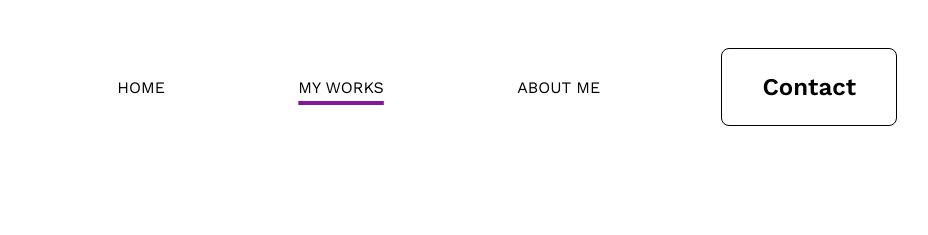
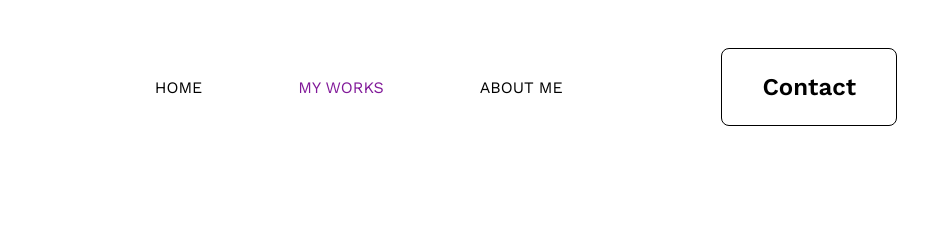
Before and after one commit to nmdcota/mido-website, a plain HTML site: page html/work.html in a window 1280 px wide. Shown: the top 235 px of the page, 255-1183 px from the left. Drawn offline with nearby package versions, Linux system fonts and the light colour scheme.

Commit message:
Add files via upload

```diff
--- a/html/work.html
+++ b/html/work.html
@@ -54,11 +54,11 @@
     <header>
         <a href="../index.html"><img class="web-logo" src="../logo/logo-mido-color.svg" alt="Website logo"></a>
         <nav>
-            <ul class="nav__links">
-                <li><a class="passive-nav" href="../index.html">HOME</a></li>
-                <li><a class="active-nav" href="work.html">MY WORKS</a></li>
-                <li><a class="passive-nav" href="about.html">ABOUT ME</a></li>
-            </ul>
+
+            <a class="passive-nav" href="../index.html">HOME</a>
+            <a class="active-nav" href="work.html">MY WORKS</a>
+            <a class="passive-nav" href="about.html">ABOUT ME</a>
+
         </nav>
         <a class="contact-button-link" href="contact.html"><button class="contact-button">Contact</button></a>
         <img src="../icon/bars-solid.svg" alt="Menu" id="menubutton" class="menu" onclick="toggleMenu()">
--- a/style.css
+++ b/style.css
@@ -45,26 +45,49 @@ header {
     background-color: white;
 }
 
-.nav__links {
-    list-style: none;
+header nav {
+   display: flex;
+   flex-direction: row;
+   justify-content: space-between;
+   gap: 6rem;
 }
 
-.nav__links li {
-    display: inline-block;
-    padding: 0 4rem;
+header nav a {
+    color: black;
+    text-decoration: none;
+    position: relative;
+    font-size: 1rem;
+    font-weight: 400;
 }
 
-.nav__links li a {
-    color: black;
-    text-decoration: none;
-    text-decoration-color: #811999;
-    font-size: 1rem;
-    font-weight: 400;
-    transition: all 200ms ease-in;
-    opacity: 1;
+nav a::after {
+   content: "";
+    background-color: #811999;
+    position: absolute;
+    width: 0;
+    height: 0.2rem;
+    left: 0;
+    bottom: -0.5rem;
+    transform-origin: center;
+    transition: ease-in-out 300ms;
 }
 
-.nav__links .passive-nav:hover {
+nav a:hover:after {
+   width: 100%;
+}
+
+header nav a.active-nav {
+   color: #811999;
+}
+
+header nav.passive-nav {
+   color: #000000;
+}
+
+
+
+
+/* .nav__links .passive-nav:hover {
     color: black;
     text-decoration: underline;
     text-decoration-thickness: 0.25rem;
@@ -88,7 +111,7 @@ header {
     text-decoration-thickness: 0.25rem;
     text-decoration-color: #811999;
     text-underline-offset: 0.5rem;
-}
+} */
 
 /* Dropdown Menu */
 
@@ -1107,7 +1130,7 @@ header {
     .contact-button {
         display: none;
     }
-    .nav__links {
+    header nav {
         display: none;
     }
     .menu-link {
```
Also changed, not shown: html/about.html (+5 -5 lines), html/contact.html (+5 -5 lines), html/design.html (+5 -5 lines), html/video.html (+5 -5 lines), index.html (+3 -5 lines).
